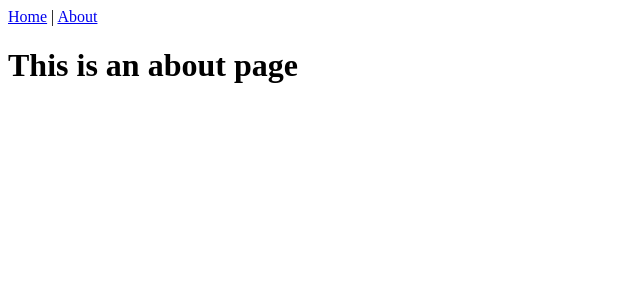
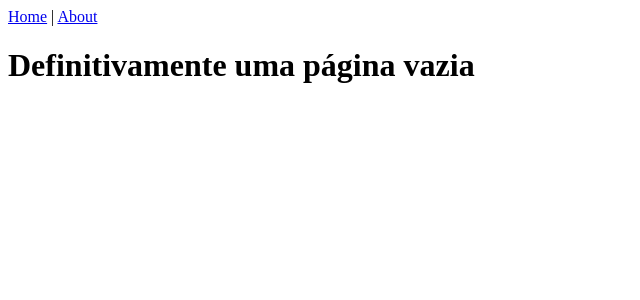
Before and after one commit to Leckller/make_ur_tasks_front_end, a Vue app: page /about in a window 1280 px wide. Shown: the top 300 px of the page, without its empty margins (0-640 px from the left). Built offline with nearby package versions, Linux system fonts and the light colour scheme.

Commit message:
feat: sync

```diff
--- a/src/views/AboutView.vue
+++ b/src/views/AboutView.vue
@@ -1,5 +1,5 @@
 <template>
   <div class="about">
-    <h1>This is an about page</h1>
+    <h1>Definitivamente uma página vazia</h1>
   </div>
 </template>
```
